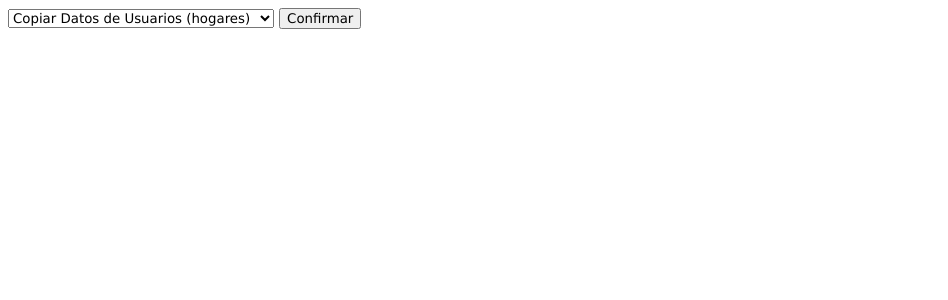
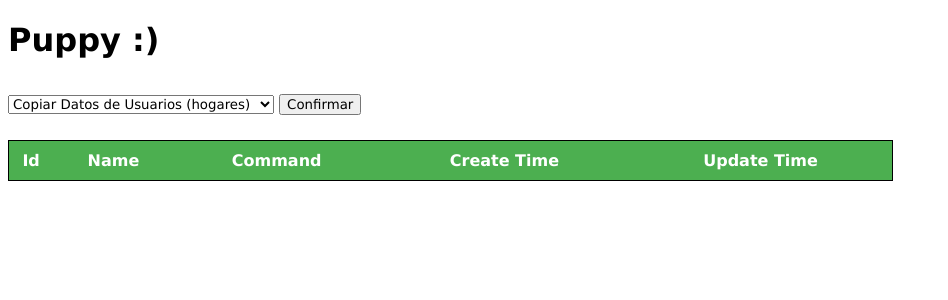
Before and after one commit to ivanlmj/Puppy, a Flask app: page /panel in a window 1280 px wide. Shown: the top 300 px of the page, without its empty margins (0-948 px from the left). Run offline with Flask 2, Linux system fonts and the light colour scheme; data that the repository does not hold is empty.

Commit message:
improving buildTable() + adding CSS (table)

```diff
--- a/templates/panel.html
+++ b/templates/panel.html
@@ -8,23 +8,38 @@
 
 	<style type="text/css">
             * { font-family: "Lucida Sans Unicode", "Lucida Grande", sans-serif; }
+	    #select_action { margin-top: 35px; }
+	    table, th, td {
+		text-align: center;
+		border-collapse: collapse;
+	    }
+	    table { width: 70%; border: 1px solid black; margin-top: 25px; }
+	    th { height: 35px; background-color: #4CAF50; color: white; font-weight: bold; }
+	    tr { height: 40px; }
+	    tr:nth-child(even) { background-color: #f2f2f2 }
+	    #id { width: 5%; }
 	</style>
 
     </head>
 
     <body>
-    	<form action="/panel" method="post">
-	    <select name="operation">
+	<h1> Puppy :) </h1>
+	<div id="select_action">
+	  <form action="/panel" method="post">
+	      <select name="operation">
 	        <option value="copy_homes">Copiar Datos de Usuarios (hogares)</option>
 	        <option value="clean_homes">Limpiar Datos de Usuarios (hogares)</option>
 	        <option value="firewall_realod">Recargar Reglas de Firewall </option>
 		<option value="block_site">Bloquear Sitio Web </option>
 		<option value="allow_site">Liberar Sitio Web </option>
-	    </select>
-	    <input type="submit" value="Confirmar">
-	</form>
+	      </select>
+	      <input type="submit" value="Confirmar">
+	  </form>
+	</div>
+
 	<div id="actions"> </div>
 	<p id='error'> </p>
+
 
 	<script>
 
@@ -51,6 +66,23 @@
 		console.log("Calling: buildTable(xhrResponse)")
 		var tableDiv = document.getElementById("actions");
 		var table = document.createElement('TABLE');
+		var header = document.createElement('TR');
+		var id = document.createElement('TH');
+		var name = document.createElement('TH');
+		var command = document.createElement('TH');
+		var create_time = document.createElement('TH');
+		var update_time = document.createElement('TH');
+		id.appendChild(document.createTextNode("Id"));
+		name.appendChild(document.createTextNode("Name"));
+		command.appendChild(document.createTextNode("Command"));
+		create_time.appendChild(document.createTextNode("Create Time"));
+		update_time.appendChild(document.createTextNode("Update Time"));
+		header.appendChild(id);
+		header.appendChild(name);
+		header.appendChild(command);
+		header.appendChild(create_time);
+		header.appendChild(update_time);
+		table.appendChild(header);
 
 		for (var i = 0; i < xhrResponse.length; i++) {
 		    console.log(`Building Row: ${i}`)
@@ -59,6 +91,9 @@
 		    for (var j = 0; j < 5; j++) {
 			console.log(`Building Column: ${j}`)
 			var td = document.createElement('TD');
+			if ( j == 0 ) {
+			    td.setAttribute("id", "id");
+			}
 			td.width = '75';
 			td.appendChild(document.createTextNode(xhrResponse[i][j]));
 			tr.appendChild(td);
```
